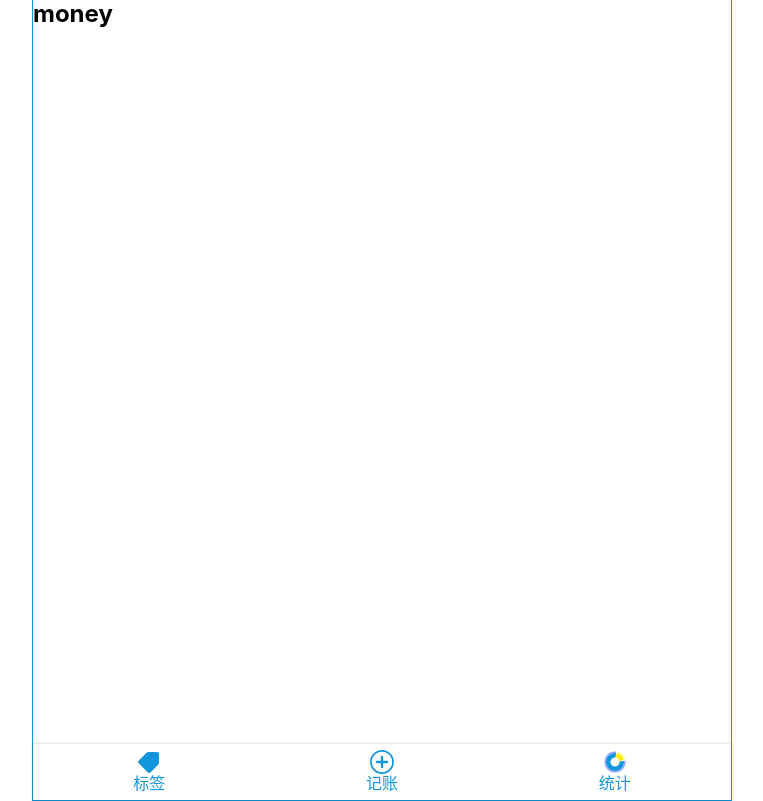
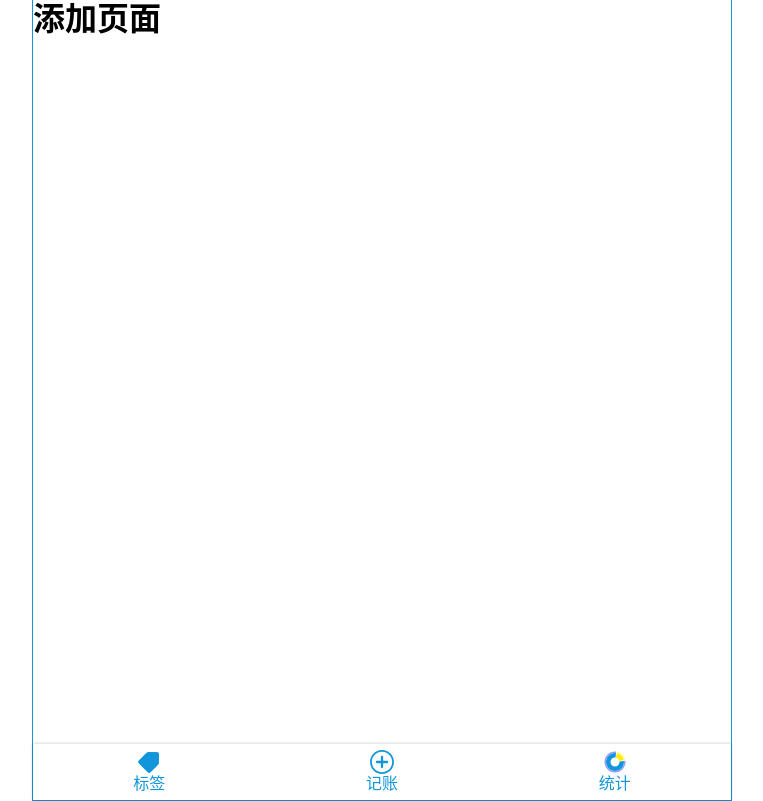
Before and after one commit to herzorf/where-is-my-money, a React app: page /#/money in a window 1280 px wide. Shown: the whole page, without its empty margins (258-1021 px from the left). Built offline with nearby package versions, Linux system fonts and the light colour scheme.

Commit message:
添加了Layout组件,创建了views文件

```diff
--- a/src/App.tsx
+++ b/src/App.tsx
@@ -1,31 +1,18 @@
 import React from 'react';
-
 import {
     HashRouter as Router,
     Switch,
     Route,
-    Link,
     Redirect
 } from "react-router-dom";
-import styled from "styled-components";
-import Nav from "./components/Nav";
-
-const Wrapper = styled.div`
-    display: flex;
-    flex-direction: column;
-    height: 100vh;
-`;
-
-const Content = styled.div`
-    flex-grow: 1;
-`;
-
+import Tags from "./views/Tags";
+import Money from "./views/Money";
+import Statistics from "./views/Statistics";
+import NoMatch from "./views/Nomatch";
 
 function App() {
     return (
         <Router>
-            <Wrapper>
-                <Content>
             <Switch>
                 <Route path="/tags">
                     <Tags/>
@@ -41,29 +28,8 @@ function App() {
                     <NoMatch/>
                 </Route>
             </Switch>
-                </Content>
-                <Nav/>
-            </Wrapper>
         </Router>
     );
 }
 
-function NoMatch() {
-    return (
-        <div>你输入的页面不存在，请输入正确的页面</div>
-    )
-}
-
-function Statistics() {
-    return <h2>statistics</h2>;
-}
-
-function Tags() {
-    return <h2>tags</h2>;
-}
-
-function Money() {
-    return <h2>money</h2>;
-}
-
 export default App;
--- /dev/null
+++ b/src/components/Layout.tsx
@@ -0,0 +1,29 @@
+import Nav from "./Nav";
+import React from "react";
+import styled from "styled-components";
+
+const Wrapper = styled.div`
+    display: flex;
+    flex-direction: column;
+    height: 100vh;
+`;
+
+const Content = styled.div`
+    flex-grow: 1;
+`;
+
+
+function Layout(props:any) {
+    return (
+        <div>
+            <Wrapper>
+                <Content>
+                    {props.children}
+                </Content>
+                <Nav/>
+            </Wrapper>
+        </div>
+    );
+}
+
+export default Layout;
--- /dev/null
+++ b/src/views/Money.tsx
@@ -0,0 +1,13 @@
+import Layout from "../components/Layout";
+import React from "react";
+
+function Money() {
+    return (
+        <div>
+            <Layout>
+                <h1>添加页面</h1>
+            </Layout>
+        </div>
+    );
+}
+export default Money;
--- /dev/null
+++ b/src/views/Nomatch.tsx
@@ -0,0 +1,8 @@
+import React from "react";
+
+function NoMatch() {
+    return (
+        <div>你输入的页面不存在，请输入正确的页面</div>
+    )
+}
+export default NoMatch;
--- /dev/null
+++ b/src/views/Statistics.tsx
@@ -0,0 +1,14 @@
+import Layout from "../components/Layout";
+import React from "react";
+
+function Statistics() {
+    return (
+        <div>
+            <Layout>
+                <h1>统计页面</h1>
+            </Layout>
+        </div>
+    );
+}
+
+export default  Statistics;
--- /dev/null
+++ b/src/views/Tags.tsx
@@ -0,0 +1,13 @@
+import Layout from "../components/Layout";
+import React from "react";
+
+function Tags() {
+    return (
+        <div>
+            <Layout>
+                <h1>标签页面</h1>
+            </Layout>
+        </div>
+    );
+}
+export default Tags;
```
Lines whose indentation alone changed are shown as unchanged.
